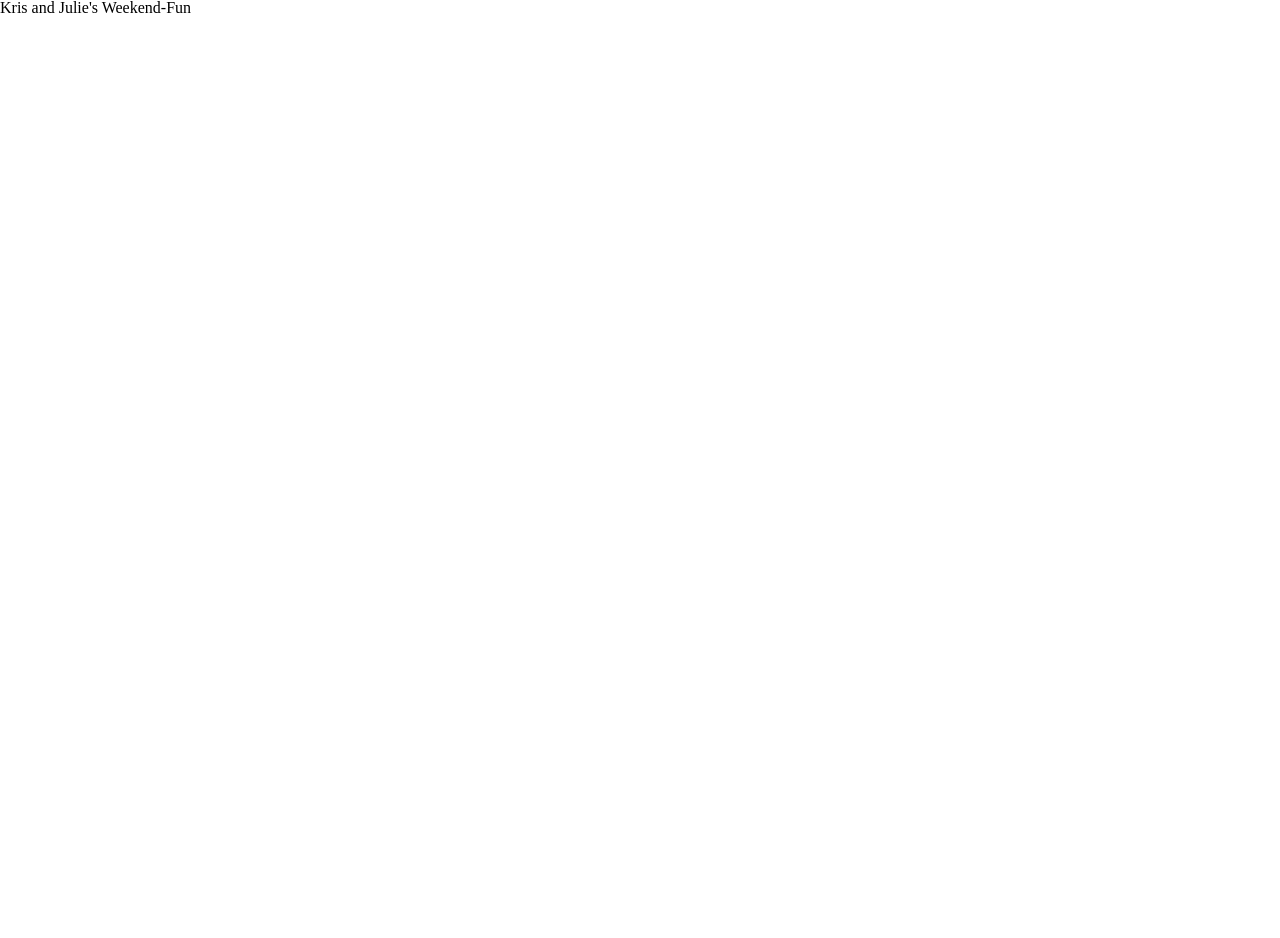
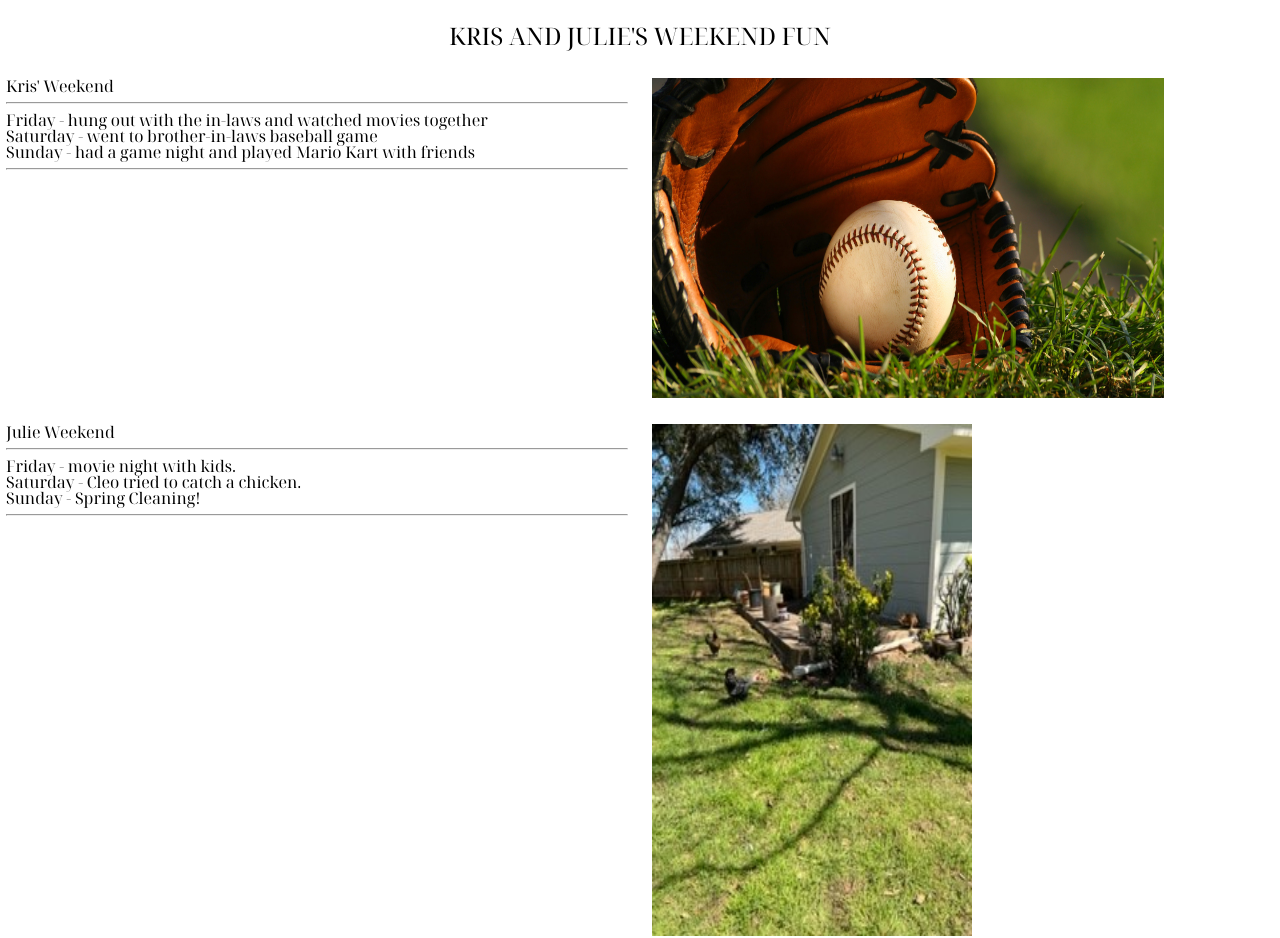
Before and after one commit to jatkin80/weekend-fun, a plain HTML site: page index.html in a window 1280 px wide. Before the commit the page ends 800 px from the top, so only its background shows below. Drawn offline with nearby package versions, Linux system fonts and the light colour scheme.

Commit message:
Add content and some CSS

```diff
--- a/index.css
+++ b/index.css
@@ -0,0 +1,55 @@
+@import url('https://fonts.googleapis.com/css2?family=Fira+Sans&family=Noto+Serif+Display&display=swap');
+
+body {
+    font-family: 'Noto Serif Display', serif;
+}
+
+h1 {
+    text-transform: uppercase;
+    font-size: 24px;
+    margin: 24px;
+    text-align: center;
+}
+
+ul > li{
+    text-decoration: none;
+}
+
+#baseball {
+    width: 40vw;
+    height: 25vw;
+}
+
+#chicken {
+    width: 25vw;
+    height: 40vw;
+}
+
+.weekend-grid {
+    display: grid;
+    grid-template-columns: 1fr 1fr;
+    grid-template-rows: 1fr 1fr;
+    grid-gap: 24px;
+    height: 400px;
+    padding: 6px;
+}
+
+.weekend-grid:nth-child(1) {
+    grid-column: 1 / span 1;
+    grid-row: 1 / span 1;
+}
+
+.weekend-grid:nth-child(2) {
+    grid-column: 2 / span 1;
+    grid-row: 1 / span 1;
+}
+
+.weekend-grid:nth-child(3) {
+    grid-column: 2 / span 1;
+    grid-row: 2 / span 1;
+}
+
+.weekend-grid:nth-child(4) {
+    grid-column: 1 / span 1;
+    grid-row: 2 / span 1;
+}
--- a/index.html
+++ b/index.html
@@ -1,23 +1,46 @@
-<!doctype html>
+<!DOCTYPE html>
 <html lang="en">
-<html>
-
 <head>
-  <title>Weekend-Fun</title>
+  <title>Weekend Fun</title>
   <meta charset="UTF-8">
   <meta name="viewport" content="width=device-width, initial-scale=1.0">
   <link rel="stylesheet" href="https://cdnjs.cloudflare.com/ajax/libs/meyer-reset/2.0/reset.min.css"
-    integrity="sha512-NmLkDIU1C/C88wi324HBc+S2kLhi08PN5GDeUVVVC/BVt/9Izdsc9SVeVfA1UZbY3sHUlDSyRXhCzHfr6hmPPw=="
-    crossorigin="anonymous" referrerpolicy="no-referrer" />
-  <link rel="sylesheet" href="index.css" />
+  integrity="sha512-NmLkDIU1C/C88wi324HBc+S2kLhi08PN5GDeUVVVC/BVt/9Izdsc9SVeVfA1UZbY3sHUlDSyRXhCzHfr6hmPPw=="
+  crossorigin="anonymous" referrerpolicy="no-referrer" />
+  <link rel="stylesheet" href="index.css" />
 </head>
 <body>
 <header>
   <h1>
-    Kris and Julie's Weekend-Fun
+    Kris and Julie's Weekend Fun
   </h1>
 </header>
-
+<div>
+  <ul class="weekend-grid">
+    <li>
+      Kris' Weekend
+      <hr>
+      <ul>
+        <li>Friday - hung out with the in-laws and watched movies together</li>
+        <li>Saturday - went to brother-in-laws baseball game</li>
+        <li>Sunday - had a game night and played Mario Kart with friends</li>
+      </ul>
+      <hr>
+    </li>
+    <li><img id="baseball"src="images/BASEBALL-DIAMOND-facebook.jpg" /></li>
+    <li>
+      Julie Weekend
+      <hr>
+      <ul>
+        <li>Friday - movie night with kids.</li>
+        <li>Saturday - Cleo tried to catch a chicken.</li>
+        <li>Sunday - Spring Cleaning!</li>
+      </ul>
+      <hr>
+    </li>
+    <li><img id="chicken"src="images/Cleo.jpg" /></li>
+  </ul>
+</div>
 
 
 </body>
```
Also changed, not shown: images/BASEBALL-DIAMOND-facebook.jpg (added).
